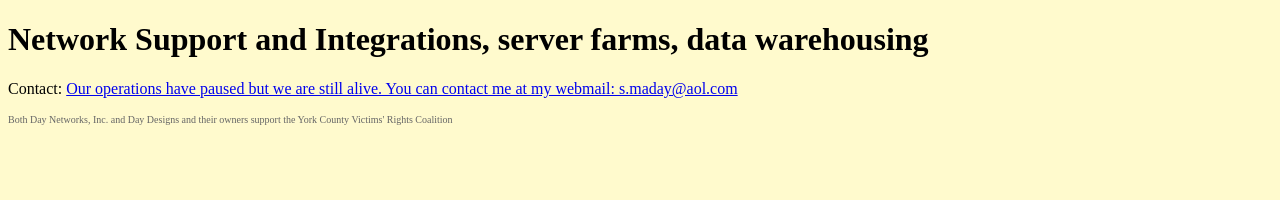
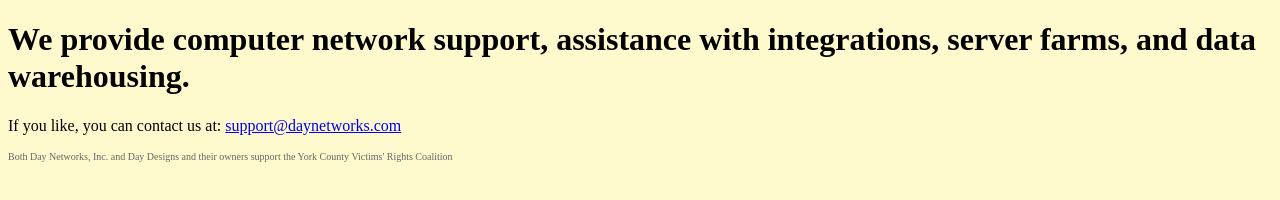
Before and after one commit to Daynetworks/Daynetworks, a plain HTML site: page index.html in a window 1280 px wide. Drawn offline with Linux system fonts and the light colour scheme.

Commit message:
Update index.html

```diff
--- a/index.html
+++ b/index.html
@@ -4,9 +4,25 @@
     <title>Day Network and Computer Systems, Inc.</title>
 </head>
 <body style="background-color: #FFFACD;">
-    <h1>Network Support and Integrations, server farms, data warehousing</h1>
-    <p>Contact: <a href="mailto:s.maday@aol.com">Our operations have paused but we are still alive.
-      You can contact me at my webmail: s.maday@aol.com</a></p>
+    <h1>We provide computer network support, assistance with integrations, server farms, and data warehousing.</h1>
+    <p>If you like, you can contact us at: <a href="mailto:support@daynetworks.com">
+      support@daynetworks.com</a></p>
+    <p>
+
+
+
+
+
+
+
+
+
+
+
+
+
+
+    </p>
     <footer style="font-size:10px; color:#666666;">
        Both Day Networks, Inc. and Day Designs and their owners support the York County Victims' Rights Coalition
     </footer>
```
